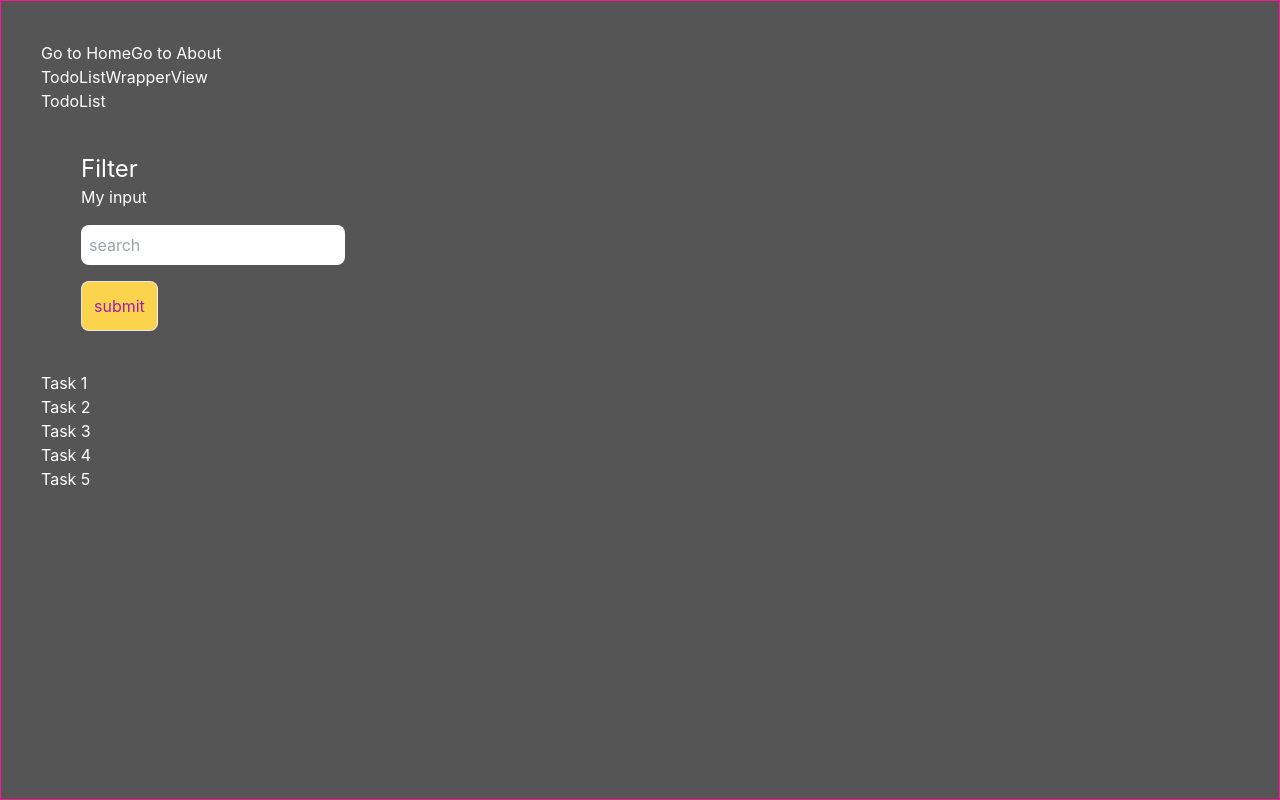
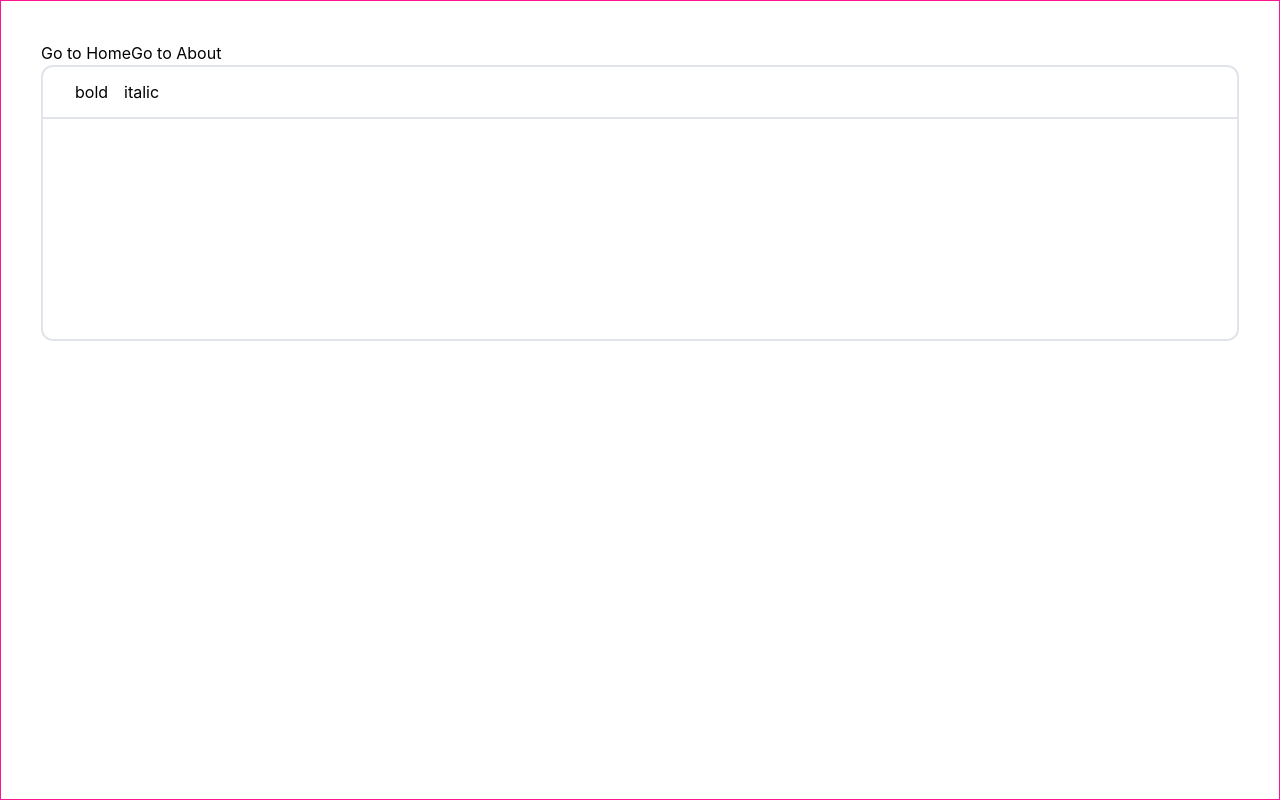
Before and after one commit to mikhail-svekolnikov1/vue-3, a Vue app: page /editor in a window 1280 px wide. Built offline with nearby package versions, Linux system fonts and the light colour scheme.

Commit message:
Start trying do editor

```diff
--- a/package.json
+++ b/package.json
@@ -17,7 +17,10 @@
   "devDependencies": {
     "@vitejs/plugin-vue": "^4.2.3",
     "autoprefixer": "^10.4.16",
+    "less": "^4.2.0",
+    "less-loader": "^12.2.0",
     "postcss": "^8.4.31",
+    "sass": "^1.72.0",
     "tailwindcss": "^3.3.5",
     "typescript": "^5.0.2",
     "vite": "^4.4.5",
--- a/src/App.vue
+++ b/src/App.vue
@@ -3,7 +3,7 @@
     <router-link to="/">Go to Home</router-link>
     <router-link to="/about">Go to About </router-link>
     <router-view></router-view>
-    <TodoListWrapperView />
+    <!--    <TodoListWrapperView />-->
   </div>
 </template>
 
--- a/src/index.css
+++ b/src/index.css
@@ -5,8 +5,8 @@
 :root {
   font-family: Inter, system-ui, Avenir, Helvetica, Arial, sans-serif;
 
-  background-color: #555555;
-  color: white
+  background-color: white;
+  color: black
 }
 
 
--- a/src/router.ts
+++ b/src/router.ts
@@ -1,9 +1,11 @@
 import TestWidth from "./views/TestWidth.vue";
 import About from "./views/About.vue";
+import Editor from "./views/Editor.vue";
 
 export const routes = [
   // { path: "/", component: TableCheckbox },
   // { path: "/", component: SortYourGifts },
   { path: "/", component: TestWidth },
   { path: "/about", component: About },
+  { path: "/editor", component: Editor },
 ];
--- /dev/null
+++ b/src/views/Editor.vue
@@ -0,0 +1,273 @@
+<template>
+  <div class="ui-text-editor">
+    <div class="ui-text-editor__tool-bar">
+      <button
+        type="button"
+        @click="modify('bold')"
+        class="ui-text-editor__modify-btn"
+      >
+        bold
+      </button>
+
+      <button
+        type="button"
+        @click="modify('italic')"
+        class="ui-text-editor__modify-btn"
+      >
+        italic
+      </button>
+    </div>
+
+    <div
+      id="editable"
+      class="ui-text-editor__content"
+      contenteditable="true"
+      ref="contentEl"
+      :placeholder="placeholder"
+      tabindex="0"
+      @keyup="emitUpdate"
+    ></div>
+    <!--    <div class="tag-dropdown" v-if="showDropdown">cat misha</div>-->
+    <teleport to="body" v-if="showDropdown">
+      <div
+        class="tag-dropdown"
+        v-bind:style="{ top: cursorPosition.top, left: cursorPosition.left }"
+      >
+        <div
+          class="tag-dropdown-item"
+          v-for="option in optionsForTags"
+          @click="onChooseTag(option)"
+        >
+          {{ option }}
+        </div>
+      </div>
+    </teleport>
+  </div>
+</template>
+
+<script setup lang="ts">
+import { ref, watchEffect } from "vue";
+
+import type { Ref } from "vue";
+
+const props = withDefaults(
+  defineProps<{
+    modelValue: string;
+    placeholder?: string;
+    optionsForTags?: string[];
+  }>(),
+  {
+    placeholder: "",
+    optionsForTags: ["@firstName", "@lastName", "@companyName"],
+  }
+);
+
+const emit = defineEmits<{
+  (e: "update:modelValue", value: string): void;
+}>();
+
+const contentEl: Ref<HTMLElement | null> = ref(null);
+const showDropdown = ref<boolean>(false);
+const isDropdownInTyping = ref<boolean>(false);
+const cursorPositionForInsertTag = ref<number>(0);
+const cursorPosition = ref({
+  left: "0px",
+  top: "0px",
+});
+
+watchEffect(() => {
+  if (contentEl.value && contentEl.value.innerHTML !== props.modelValue) {
+    contentEl.value.innerHTML = props.modelValue || "";
+  }
+});
+
+const emitUpdate = (event) => {
+  const selection = window.getSelection();
+  const range = selection.getRangeAt(0);
+
+  const rect = range.getBoundingClientRect();
+
+  // const text = event.target.textContent;
+  // const lastChar = text.charAt(text.length - 1);
+  // console.log("event", event);
+  // console.log("all lettes", contentEl.value?.innerHTML.length);
+  // console.log("selection focusOffset:", selection.focusOffset);
+  cursorPositionForInsertTag.value = selection.focusOffset;
+  console.log("selection.focusOffset", selection.focusOffset);
+  if (event.key === "@") {
+    const t = rect.top + window.scrollY + 20;
+    const l = rect.left + window.scrollX - 10;
+
+    const top = `${t}px`;
+    const left = `${l}px`;
+
+    cursorPosition.value = {
+      top,
+      left,
+    };
+
+    showDropdown.value = true;
+    isDropdownInTyping.value = true;
+  }
+
+  if (isDropdownInTyping.value && event.key === " ") {
+    showDropdown.value = false;
+    isDropdownInTyping.value = false;
+  } else if (!isDropdownInTyping.value) {
+    showDropdown.value = false;
+  }
+
+  emit("update:modelValue", contentEl.value?.innerHTML || "");
+};
+
+const modify = (commandName: string): void => {
+  document.execCommand(commandName);
+
+  emitUpdate();
+};
+
+const onChooseTag = (tagText: string) => {
+  showDropdown.value = false;
+  isDropdownInTyping.value = false;
+
+  // contentEl.value.innerHTML = `${contentEl.value?.innerHTML}${tagText}`;
+
+  // Получаем текущее значение элемента contenteditable
+  const currentValue = contentEl.value.innerHTML;
+
+  // Получаем позицию вставки
+  const position = cursorPositionForInsertTag.value;
+
+  // -1 to remove double '@'
+  const textBeforeTag = currentValue.slice(0, position - 1);
+  const textAfterTag = currentValue.slice(position);
+
+  const newText = `${textBeforeTag}${tagText}${textAfterTag}`;
+
+  contentEl.value.innerHTML = newText;
+
+  contentEl.value.focus();
+
+  let sel = window.getSelection();
+  let focus = sel.focusNode;
+
+  let range = document.createRange();
+  range.selectNode(focus);
+
+  // console.log("length of text", contentEl.value?.innerHTML.length);
+  // console.log("tagText.length", tagText.length);
+  // console.log("position", position);
+
+  range.setStart(focus, position + tagText.length - 1);
+
+  // if (contentEl.value?.innerHTML.length > position + tagText.length) {
+  //   range.setStart(focus, contentEl.value?.innerHTML.length);
+  // } else {
+  //   range.setStart(focus, position + tagText.length);
+  // }
+
+  range.collapse(true);
+  sel.removeAllRanges();
+  sel.addRange(range);
+};
+</script>
+
+<style lang="scss">
+@import "./_variables.scss";
+
+.tag-dropdown {
+  position: absolute;
+  border: 1px solid $color-gray-02;
+  border-radius: 5px;
+  background-color: white;
+
+  .tag-dropdown-item {
+    border: 5px;
+    padding: 16px 14px;
+    font-weight: 500;
+    border-bottom: 1px solid $color-gray-02;
+    cursor: pointer;
+
+    &:hover {
+      background: $color-gray-01;
+    }
+
+    &:last-child {
+      border-bottom: none;
+    }
+  }
+}
+
+.ui-text-editor {
+  position: relative;
+
+  width: 100%;
+  border-radius: 12px;
+  border: solid 2px $color-gray-02;
+
+  &__tool-bar {
+    height: 52px;
+    display: flex;
+    align-items: center;
+    border-bottom: solid 2px $color-gray-02;
+    padding: 0 24px;
+
+    button:focus {
+      outline: solid 1px #ddd;
+    }
+  }
+
+  &__modify-btn {
+    padding: 8px;
+
+    &:hover {
+      background: $color-gray-01;
+    }
+
+    svg {
+      fill: #000;
+    }
+
+    &--ms {
+      margin-inline-start: 30px;
+    }
+  }
+
+  &__content {
+    height: 220px;
+    overflow-y: auto;
+    padding: 18px 20px;
+    font-size: 16px;
+    font-weight: 400;
+    line-height: 22px;
+    color: $color-gray-07;
+    text-align: start;
+  }
+}
+
+@media screen and (max-width: 340px) {
+  .ui-text-editor__tool-bar {
+    height: auto;
+    min-height: 52px;
+    flex-wrap: wrap;
+    padding: 0 10px;
+  }
+}
+
+.ui-text-editor ul {
+  list-style-type: disc !important;
+  padding: 10px 25px;
+}
+
+.ui-text-editor ol {
+  list-style-type: decimal !important;
+  padding: 10px 25px;
+}
+
+[placeholder]:empty::before {
+  content: attr(placeholder);
+  font-size: 16px;
+  font-weight: 400;
+  color: $color-gray-07;
+}
+</style>
--- /dev/null
+++ b/src/views/_variables.scss
@@ -0,0 +1,50 @@
+
+// css variables for customization main colors
+
+$ui-color-primary: var(--ui-color-primary, #E61E4E);
+$ui-color-secondary: var(--ui-color-secondary, #53AAA5);
+$ui-color-tertiary: var(--ui-color-tertiary, #79849a);
+$ui-color-quaternary: var(--ui-color-quaternary, #323A48);
+$ui-color-success: var(--ui-color-success, #38A948);
+$ui-color-error: var(--ui-color-error, #E61E4E);
+
+$ui-color-primary-dark: var(--ui-color-primary-dark, darken(#E61E4E, 10%));
+$ui-color-primary-light: var(--ui-color-primary-light, lighten(#E61E4E, 40%));
+$ui-color-error-light: var(--ui-color-error-light, lighten(#E61E4E, 45%));
+
+
+$color-primary: #E61E4E;
+
+$color-white: #FFF;
+$color-black: #000;
+$color-pre-black: #1D222B;
+$color-font: #323A48;
+$color-darkgrey: #A9B1C0;
+$color-darkgrey-secondary: #4f5869;
+$color-grey: #E1E4EA;
+$color-lightgrey: #F2F4F7;
+$color-darkgray: #9499A5;
+$color-mediumgray: #CCCED0;
+$color-gray: #DEE1E1;
+$color-lightgray: #F7F7F8;
+$color-gray-07: #262B36;
+$color-button-grey: #E8EBED;
+$color-red-primary: #E61E4E;
+$color-red-secondary: #C4294E;
+$color-red-tertiary: #FDEBEF;
+$color-green-primary: #53AAA5;
+$color-green-secondary: #DDF4F3;
+$color-gray-01: #F2F4F7;
+$color-gray-02: #E1E4EA;
+$color-gray-03: #BDC4D1;
+$color-gray-04: #79849a;
+$color-gray-05: #4F5869;
+$color-gray-06: #323A48;
+$color-green-03: #38A948;
+$color-red-01: #E61E4E;
+
+$font-main: inherit;
+
+$transition-adaptive-duration: 0.13s;
+$transition-adaptive-timing-func: ease-in-out;
+$transition-adaptive: all $transition-adaptive-duration $transition-adaptive-timing-func;
```
Also changed, not shown: 1 other file (tests, documents, lock files or other folders).
